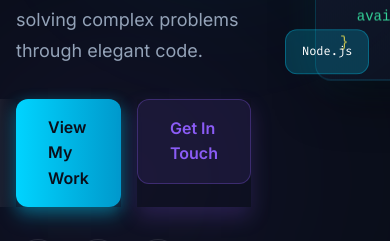
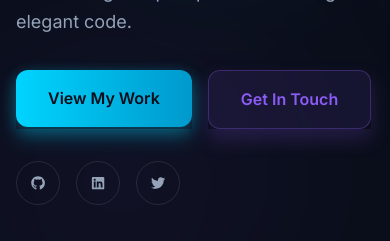
Before and after one commit to dhruv2311-dot/DhruvPortfolio, a React (Vite) app: page / in a window 390 px wide. Shown: the part 442-683 px from the top of the page. Built offline with nearby package versions, Linux system fonts and the light colour scheme.

Commit message:
fix: improve navigation styles and button visibility for better responsiveness

```diff
--- a/src/App.jsx
+++ b/src/App.jsx
@@ -48,19 +48,26 @@ function SnowfallLayer({ snowflakeCount }) {
   }
 
   return (
-    <Snowfall
-      color="#00d4ff"
-      snowflakeCount={snowflakeCount}
+    <div
       style={{
         position: 'fixed',
-        inset: 0,
+        top: 0,
+        left: 0,
+        width: '100vw',
+        height: '100vh',
         zIndex: 1,
-        pointerEvents: 'none'
+        pointerEvents: 'none',
+        overflow: 'hidden'
       }}
-      radius={[0.4, 2]}
-      speed={[0.8, 2.2]}
-      wind={[-0.3, 0.5]}
-    />
+    >
+      <Snowfall
+        color="#00d4ff"
+        snowflakeCount={snowflakeCount}
+        radius={[0.4, 2]}
+        speed={[0.8, 2.2]}
+        wind={[-0.3, 0.5]}
+      />
+    </div>
   );
 }
 
--- a/src/components/Navigation.css
+++ b/src/components/Navigation.css
@@ -6,6 +6,13 @@
   z-index: var(--z-sticky);
   padding: 1.5rem 0;
   transition: all var(--transition-normal);
+  box-sizing: border-box;
+}
+
+@media (max-width: 768px) {
+  .navigation {
+    padding: 1rem 0;
+  }
 }
 
 .navigation.scrolled {
@@ -24,6 +31,20 @@
   display: flex;
   align-items: center;
   justify-content: space-between;
+  width: 100%;
+  box-sizing: border-box;
+}
+
+@media (max-width: 768px) {
+  .nav-container {
+    padding: 0 var(--spacing-md);
+  }
+}
+
+@media (max-width: 480px) {
+  .nav-container {
+    padding: 0 var(--spacing-sm);
+  }
 }
 
 /* Logo */
@@ -51,6 +72,17 @@
 @media (min-width: 768px) {
   .desktop-nav {
     display: flex;
+  }
+}
+
+/* CTA Button visibility */
+.desktop-nav ~ .btn {
+  display: none !important;
+}
+
+@media (min-width: 768px) {
+  .desktop-nav ~ .btn {
+    display: inline-flex !important;
   }
 }
 
@@ -93,11 +125,12 @@
   cursor: pointer;
   padding: 0.5rem;
   z-index: 1001;
+  color: var(--text-primary);
 }
 
 @media (min-width: 768px) {
   .mobile-menu-button {
-    display: none;
+    display: none !important;
   }
 }
 
@@ -180,4 +213,26 @@
   .nav-logo {
     font-size: 1.25rem;
   }
+
+  .nav-links {
+    gap: 1.5rem;
+  }
 }
+
+@media (max-width: 480px) {
+  .nav-container {
+    padding: 0 1rem;
+  }
+
+  .nav-logo {
+    font-size: 1rem;
+  }
+
+  .mobile-nav-overlay {
+    width: 100vw;
+  }
+
+  .mobile-nav .nav-link {
+    font-size: 1.5rem;
+  }
+}
--- a/src/components/Navigation.jsx
+++ b/src/components/Navigation.jsx
@@ -253,8 +253,7 @@ const Navigation = () => {
             className="btn btn-primary magnetic"
             style={{
               fontSize: '0.875rem',
-              padding: '0.625rem 1.5rem',
-              display: 'none'
+              padding: '0.625rem 1.5rem'
             }}
             whileHover={{ scale: 1.05 }}
             whileTap={{ scale: 0.95 }}
@@ -268,7 +267,6 @@ const Navigation = () => {
             onClick={() => setIsMobileMenuOpen(!isMobileMenuOpen)}
             aria-label="Toggle menu"
             style={{
-              display: 'none',
               background: 'none',
               border: 'none',
               cursor: 'pointer',
--- a/src/index.css
+++ b/src/index.css
@@ -289,7 +289,11 @@ body .app {
 main {
   width: 100%;
   box-sizing: border-box;
-} */
+}
+
+/* ===================================
+   BUTTONS
+   =================================== */
 .btn {
   display: inline-flex;
   align-items: center;
@@ -578,17 +582,36 @@ main {
   }
 
   html, body {
-    width: 100%;
+    width: 100vw;
     overflow-x: hidden;
   }
 
   .container {
     padding: 0 var(--space-4);
     width: 100%;
+    max-width: 100vw;
   }
 }
 
 @media (max-width: 480px) {
+  :root {
+    --text-base: clamp(0.875rem, 0.8rem + 0.35vw, 1rem);
+    --text-lg: clamp(1rem, 0.9rem + 0.35vw, 1.125rem);
+    --text-xl: clamp(1.125rem, 1rem + 0.35vw, 1.25rem);
+    --text-2xl: clamp(1.25rem, 1rem + 0.75vw, 1.5rem);
+  }
+
+  html, body {
+    width: 100%;
+    overflow-x: hidden;
+  }
+
+  .container {
+    padding: 0 1rem;
+    width: 100%;
+    max-width: 100%;
+  }
+
   .btn {
     padding: var(--space-2) var(--space-4);
     font-size: var(--text-xs);
```
